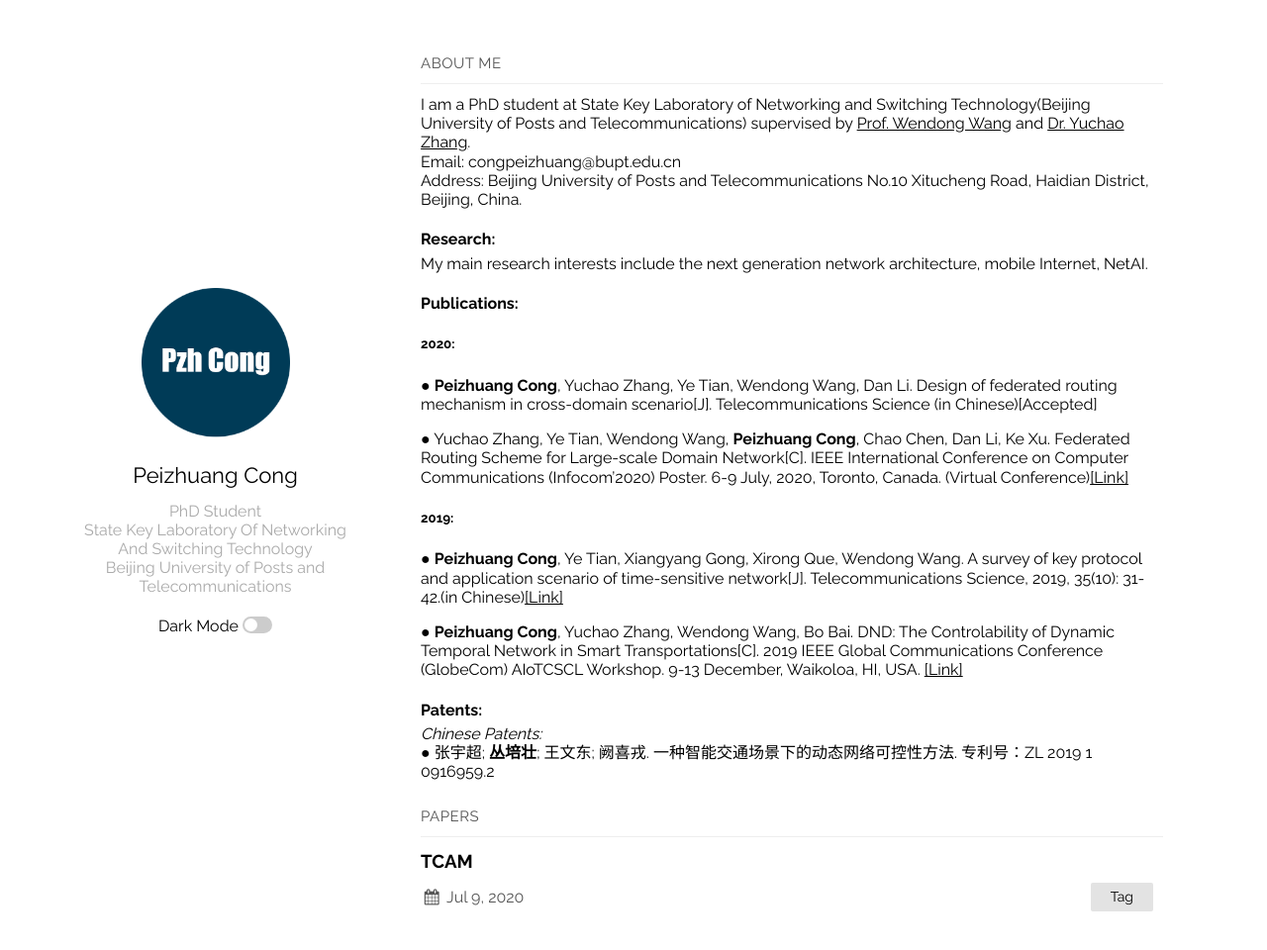
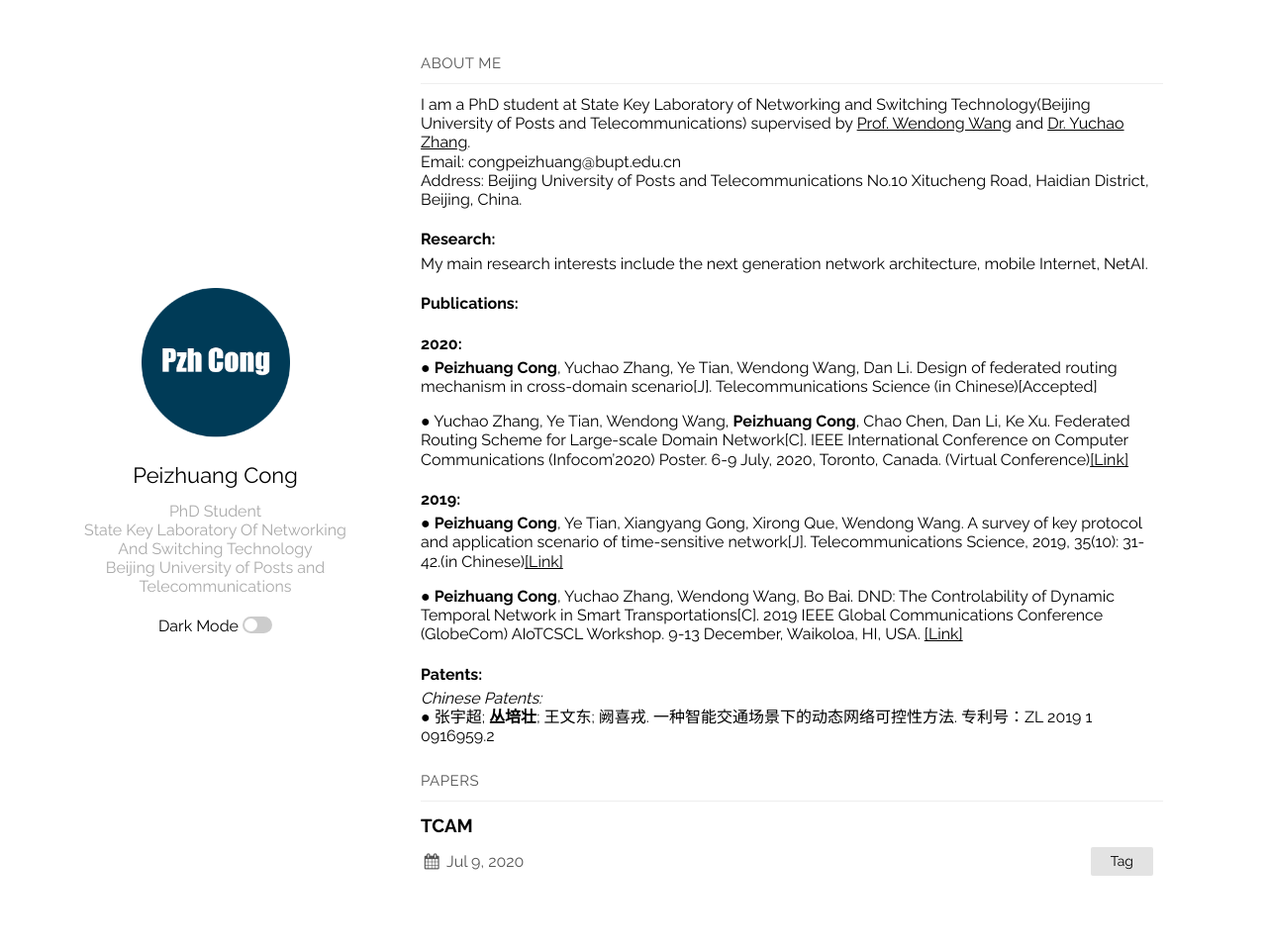
Before and after one commit to congpeizhuang/congpeizhuang.github.io, a Jekyll site: the page built from index.md, in a window 1280 px wide and 966 px high. Shown: the top 960 px of the window at 99% size. Built offline with Jekyll 4.4.1, drawn with Linux system fonts in a browser that asks for light colours.

```diff
--- a/index.md
+++ b/index.md
@@ -9,12 +9,12 @@ Address: Beijing University of Posts and Telecommunications No.10 Xitucheng Road
 My main research interests include the next generation network architecture, mobile Internet, NetAI.
 
 #### Publications:
-##### 2020:
+#### 2020:
 ● **Peizhuang Cong**, Yuchao Zhang, Ye Tian, Wendong Wang, Dan Li. Design of federated routing mechanism in cross-domain scenario[J]. Telecommunications Science (in Chinese)[Accepted]
 
 ● Yuchao Zhang, Ye Tian, Wendong Wang, **Peizhuang Cong**, Chao Chen, Dan Li, Ke Xu. Federated Routing Scheme for Large-scale Domain Network[C]. IEEE International Conference on Computer Communications (Infocom'2020) Poster. 6-9 July, 2020, Toronto, Canada. (Virtual Conference)[[Link]](https://ieeexplore.ieee.org/abstract/document/9162750)
 
-##### 2019:
+#### 2019:
 ● **Peizhuang Cong**, Ye Tian, Xiangyang Gong, Xirong Que, Wendong Wang. A survey of key protocol and application scenario of time-sensitive network[J]. Telecommunications Science, 2019, 35(10): 31-42.(in Chinese)[[Link]](http://www.infocomm-journal.com/dxkx/CN/10.11959/j.issn.1000-0801.2019227)
 
 ● **Peizhuang Cong**, Yuchao Zhang, Wendong Wang, Bo Bai. DND: The Controlability of Dynamic Temporal Network in Smart Transportations[C]. 2019 IEEE Global Communications Conference (GlobeCom) AIoTCSCL Workshop. 9-13 December, Waikoloa, HI, USA. [[Link]](https://ieeexplore.ieee.org/abstract/document/9024562)
```
